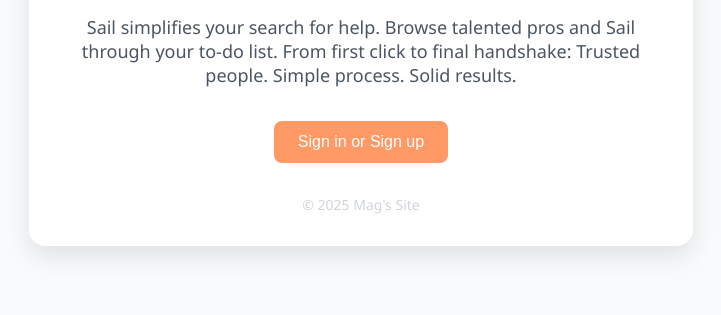
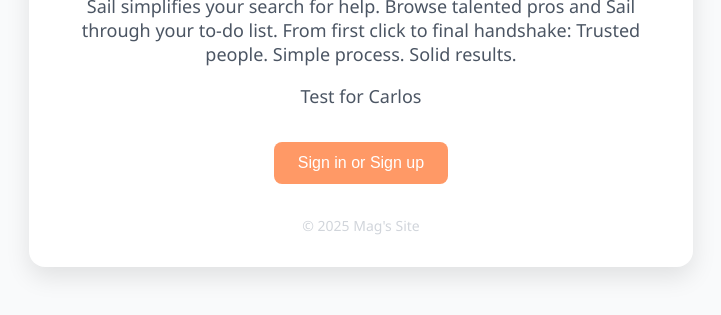
Before and after one commit to maggieraejensen/Sail, a plain HTML site: page index.html in a window 1280 px wide. Shown: the part 335-650 px from the top of the page, without its empty margins (279-1000 px from the left). Drawn offline with Linux system fonts and the light colour scheme.

```diff
--- a/index.html
+++ b/index.html
@@ -73,6 +73,8 @@
     <p>Sail simplifies your search for help. Browse talented pros and Sail through your to-do list.
        From first click to final handshake: Trusted people. Simple process. Solid results.</p>
 
+    <p>Test for Carlos</p>
+
     <button>Sign in or Sign up</button>
 
     <footer>© 2025 Mag's Site</footer>
```
